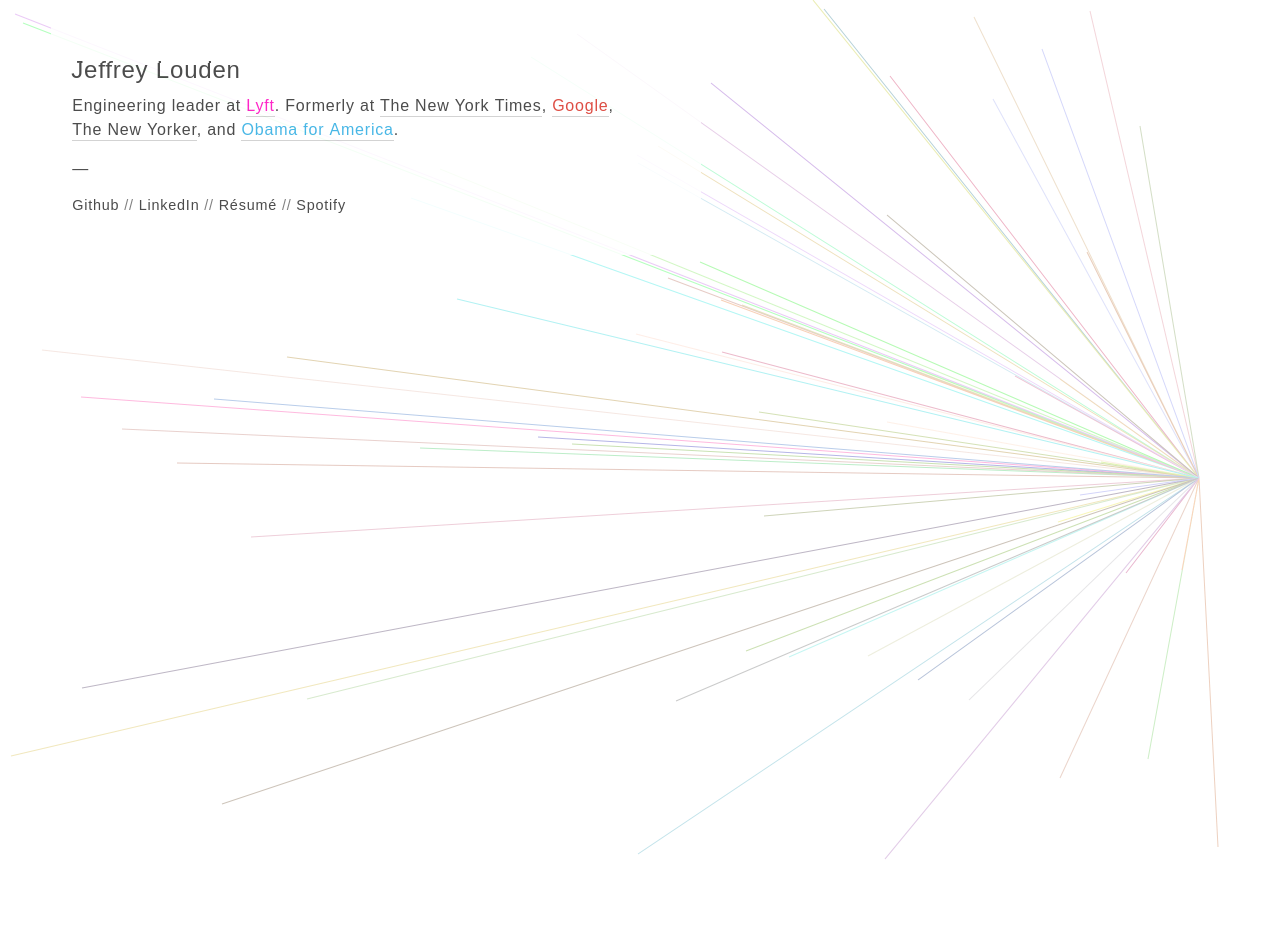
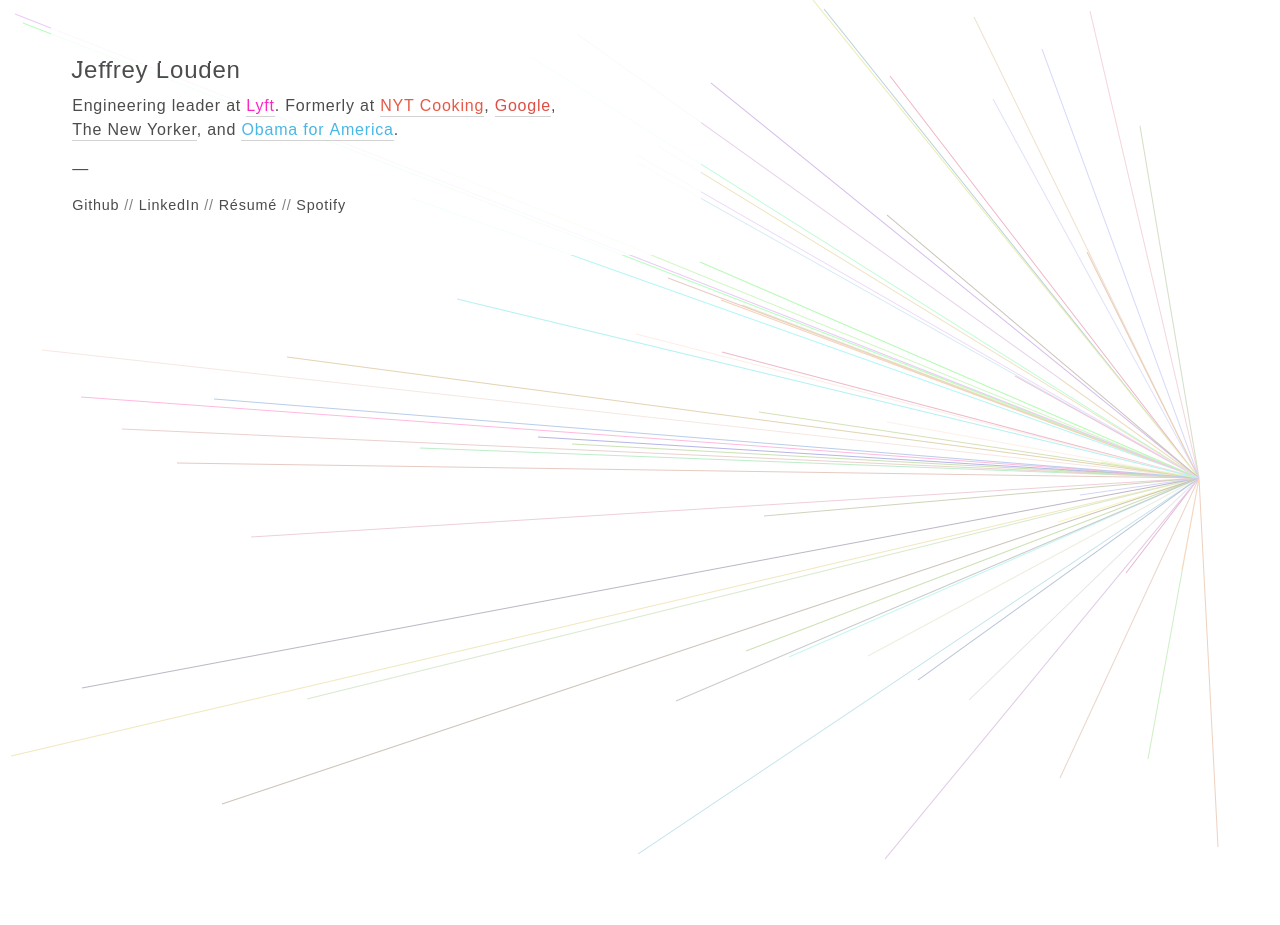
Before and after one commit to jeffreylouden/jeffreylouden.github.com, a Jekyll site: the page built from index.html, in a window 1280 px wide. Built offline with Jekyll 4.4.1, drawn with Linux system fonts in a browser that asks for light colours; some web fonts are replaced.

Commit message:
Update index.yml

```diff
--- a/_data/index.yml
+++ b/_data/index.yml
@@ -1,2 +1,2 @@
 header: "Jeffrey Louden"
-description: "<p>Engineering leader at <a href=\"https://www.lyft.com/\" class=\"lyft\">Lyft</a>. Formerly at <a href=\"https://www.nytimes.com\">The&nbsp;New&nbsp;York&nbsp;Times</a>, <a href=\"https://www.google.com\" class=\"google\">Google</a>, <a href=\"http://www.newyorker.com\">The&nbsp;New&nbsp;Yorker</a>, and <a href=\"https://barackobama.com/\" class=\"obama\">Obama&nbsp;for&nbsp;America</a>.</p>"
+description: "<p>Engineering leader at <a href=\"https://www.lyft.com/\" class=\"lyft\">Lyft</a>. Formerly at <a href=\"https://cooking.nytimes.com\" class=\"cooking\">NYT&nbsp;Cooking</a>, <a href=\"https://www.google.com\" class=\"google\">Google</a>, <a href=\"http://www.newyorker.com\">The&nbsp;New&nbsp;Yorker</a>, and <a href=\"https://barackobama.com/\" class=\"obama\">Obama&nbsp;for&nbsp;America</a>.</p>"
```
